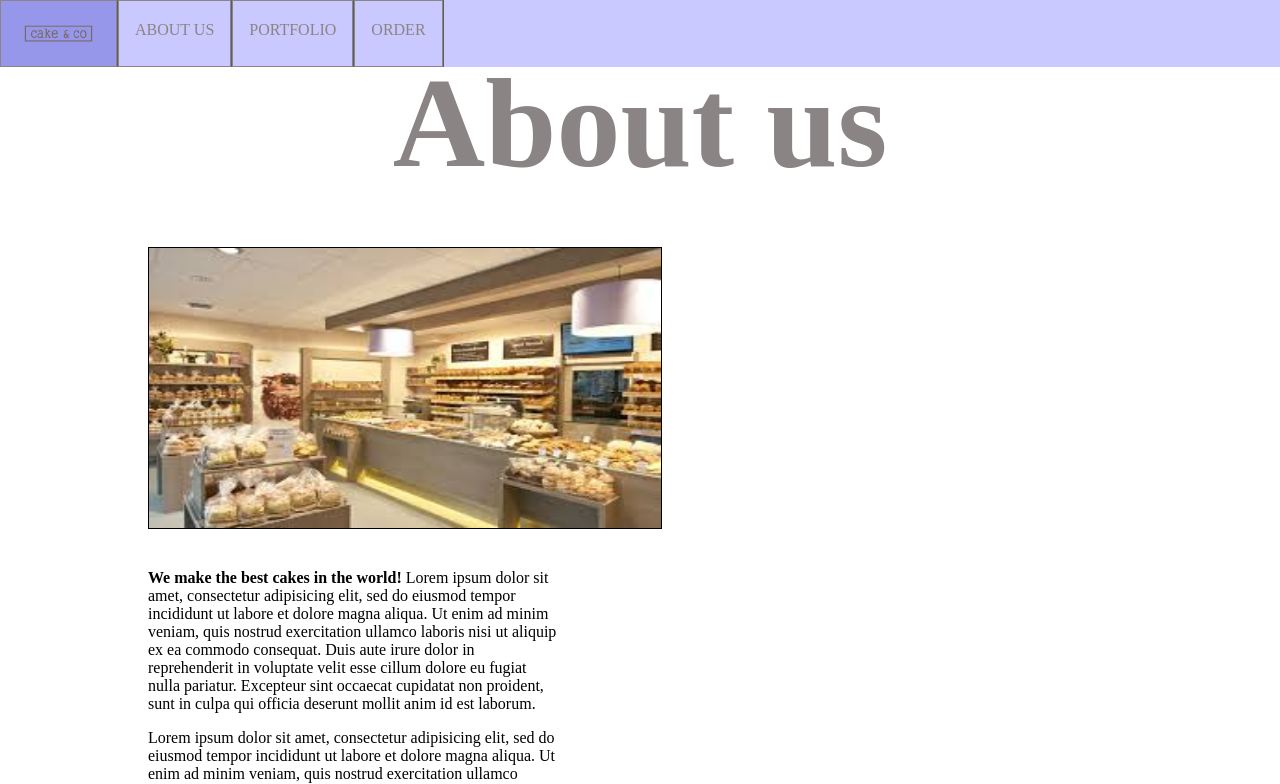
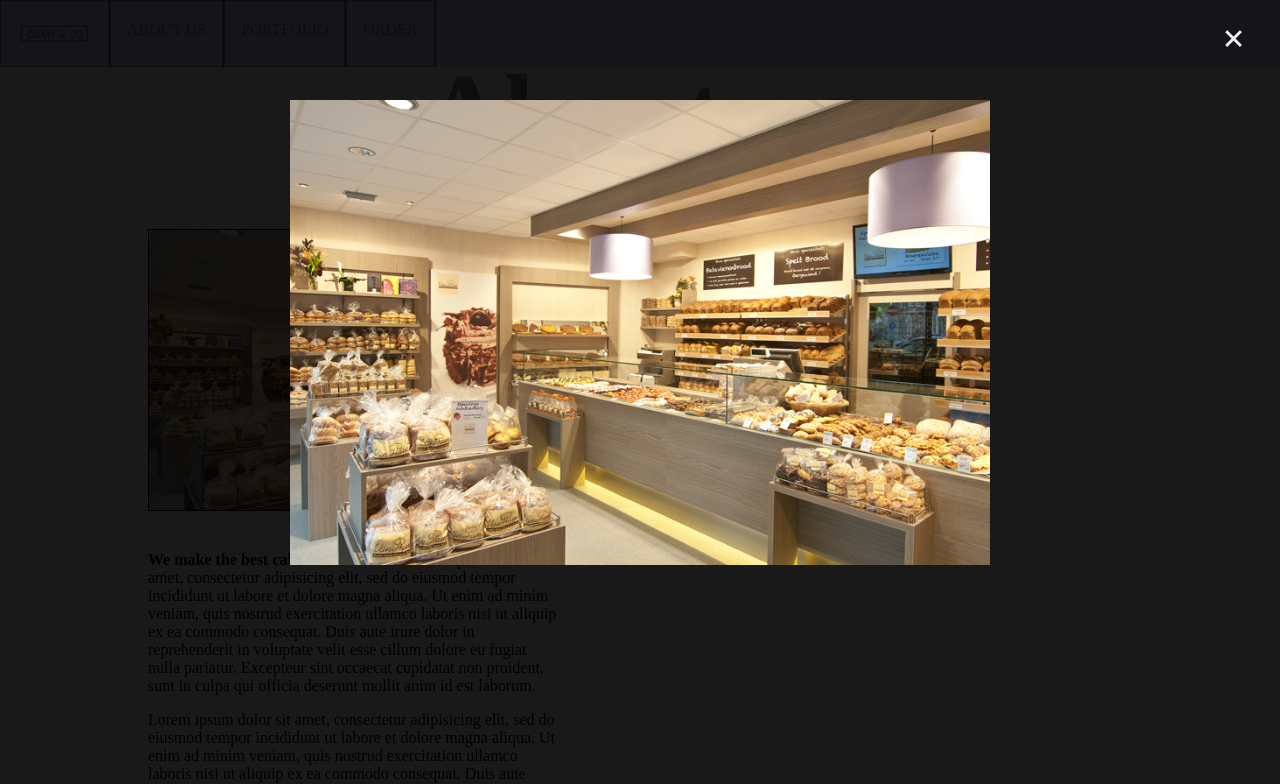
Before and after one commit to patriciaschutter/Business-Website, a plain HTML site: page aboutus.html in a window 1280 px wide. Both pictures are taken after a click on the picture 405 px from the left and 388 px from the top of the page. Shown: the top 784 px of the page. Drawn offline with nearby package versions, Linux system fonts and the light colour scheme.

Commit message:
Image on About page opens in new div onclick

```diff
--- a/aboutus.html
+++ b/aboutus.html
@@ -5,29 +5,8 @@
 
 	<meta name="viewport" content="width=device-width, initial-scale=1">
 
-	<script
-	  src="https://code.jquery.com/jquery-3.2.1.min.js"
-	  integrity="sha256-hwg4gsxgFZhOsEEamdOYGBf13FyQuiTwlAQgxVSNgt4="
-	  crossorigin="anonymous">
-  	</script>
-
 	<title>About us</title>
 
-	<style type="text/css">
-		img{
-			height: 300px;
-			width: 500px;
-		}
-		#appear_img_div {
-			width: 100%;
-			height: 100%;
-			position: absolute;
-			z-index: 10;
-			opacity: 0.7;
-			background-color: #002447;
-		}
-
-	</style>
 </head>
 <body>
 
@@ -42,15 +21,13 @@
 			</ul>
 		</nav>
 
-	<header>
-		<h1 class="AboutUsAndPortfolio">About us</h1>
-	</header>
+	<h1>About us</h1>
 
 <div class="container">
 	<!-- <div class="subcontainer about">
 		 -->
 	<div class= "subcontainerimg block">
-		<img id="aboutUsImage" src="images/image_bakkerij.jpeg">
+	<img id="myImg" src="images/bakkerij.jpg">
 	</div>
 
 	<div class="block">
@@ -68,12 +45,9 @@
 	cillum dolore eu fugiat nulla pariatur. Excepteur sint occaecat cupidatat non
 	proident, sunt in culpa qui officia deserunt mollit anim id est laborum.</p>
 	</div>
-	<!-- </div> -->
-
-	<!-- <div class="subcontainer locationcontact"> -->
 
 	<div class= "subcontainerimg block">
-			<iframe class="aboutUsImage" src="https://www.google.com/maps/embed?pb=!1m18!1m12!1m3!1d2437.6127588491045!2d4.82106771607719!3d52.34117085721884!2m3!1f0!2f0!3f0!3m2!1i1024!2i768!4f13.1!3m3!1m2!1s0x47c5e1858ece33dd%3A0x83e0d83168fecfc1!2sB.2!5e0!3m2!1snl!2snl!4v1509623667041" width="600" height="450" frameborder="0" style="border: 1px solid black" allowfullscreen></iframe>
+		<iframe src="https://www.google.com/maps/embed?pb=!1m18!1m12!1m3!1d2437.6127588491045!2d4.82106771607719!3d52.34117085721884!2m3!1f0!2f0!3f0!3m2!1i1024!2i768!4f13.1!3m3!1m2!1s0x47c5e1858ece33dd%3A0x83e0d83168fecfc1!2sB.2!5e0!3m2!1snl!2snl!4v1509623667041" width="600" height="450" frameborder="0" style="border: 1px solid black" allowfullscreen></iframe>
 	</div>
 
 	<div class="block">
@@ -87,17 +61,32 @@
 	<div class="navBarSpacing"></div>
 </div>
 
-<script type="text/javascript">
-	    $( document ).ready(function(){
-     		$("#aboutUsImage").click(function() {
-	    	alert('hi')
-	    	/*	var img = $(this).attr("src");
-	    		var appear_image = "<div id='appear_image_div' onClick='closeImage'></div>";
-	    		$('body').append(appear_image);*/
-	    	})
-	    })
-	    function closeImage () {
-	    	$('#appear_image_div').remove();
+<div id="myModal" class="modal">
+  <span class="close">&times;</span>
+  <img class="modal-content" id="img01">
+  <div id="caption"></div>
+</div>
+
+<script>
+// Get the modal
+var modal = document.getElementById('myModal');
+
+// Get the image and insert it inside the modal - use its "alt" text as a caption
+var img = document.getElementById('myImg');
+var modalImg = document.getElementById("img01");
+var captionText = document.getElementById("caption");
+img.onclick = function(){
+    modal.style.display = "block";
+    modalImg.src = this.src;
+    captionText.innerHTML = this.alt;
+}
+
+// Get the <span> element that closes the modal
+var span = document.getElementsByClassName("close")[0];
+
+// When the user clicks on <span> (x), close the modal
+span.onclick = function() {
+    modal.style.display = "none";
 }
 </script>
 
--- a/cake&co.css
+++ b/cake&co.css
@@ -76,7 +76,7 @@ h1 {
     font-size: 700%;
     padding: 0;
     text-align: center;
-    margin: 30px, auto;
+    margin: 30px auto;
 
 }
 
@@ -165,28 +165,96 @@ h1 {
     height: 100%;
 }
 
-#aboutUsImage {
+#myImg {
+    border-radius: 5px;
+    cursor: pointer;
+    transition: 0.3s;
     width: 100%;
     height: 100%;
 }
 
+#myImg:hover {
+    opacity: 0.7;
+}
 
+.modal {
+    display: none; /* Hidden by default */
+    position: fixed; /* Stay in place */
+    z-index: 1; /* Sit on top */
+    padding-top: 100px; /* Location of the box */
+    left: 0;
+    top: 0;
+    width: 100%; /* Full width */
+    height: 100%; /* Full height */
+    overflow: auto; /* Enable scroll if needed */
+    background-color: rgb(0,0,0); /* Fallback color */
+    background-color: rgba(0,0,0,0.9); /* Black w/ opacity */
+}
+
+/* Modal Content (image) */
+.modal-content {
+    margin: auto;
+    display: block;
+    width: 80%;
+    max-width: 700px;
+}
+
+/* Caption of Modal Image */
+#caption {
+    margin: auto;
+    display: block;
+    width: 80%;
+    max-width: 700px;
+    text-align: center;
+    color: #ccc;
+    padding: 10px 0;
+    height: 150px;
+}
+
+/* Add Animation */
+.modal-content, #caption {
+    -webkit-animation-name: zoom;
+    -webkit-animation-duration: 0.6s;
+    animation-name: zoom;
+    animation-duration: 0.6s;
+}
+
+@-webkit-keyframes zoom {
+    from {-webkit-transform:scale(0)}
+    to {-webkit-transform:scale(1)}
+}
+
+@keyframes zoom {
+    from {transform:scale(0)}
+    to {transform:scale(1)}
+}
+
+/* The Close Button */
+.close {
+    position: absolute;
+    top: 15px;
+    right: 35px;
+    color: #f1f1f1;
+    font-size: 40px;
+    font-weight: bold;
+    transition: 0.3s;
+}
+
+.close:hover,
+.close:focus {
+    color: #bbb;
+    text-decoration: none;
+    cursor: pointer;
+}
+
+iframe {
+    width: 100%;
+    height: 100%;
+}
 
 div p {
     margin-top: 0px;
 }
-
-.AboutUsAndPortfolio {
-    color: #8a8484;
-    font-family: 'Grand Hotel';
-    font-size: 800%;
-    padding-top: 0px;
-    text-align: center;
-    margin-top: 30px;
-    margin-bottom: 30px;
-}
-
-
 
 /* PORTFOLIO PAGE */
 
```
Also changed, not shown: javascript/aboutus.js (+21 -0 lines), images/bakkerij.jpg (added). Lines whose indentation alone changed are shown as unchanged.
